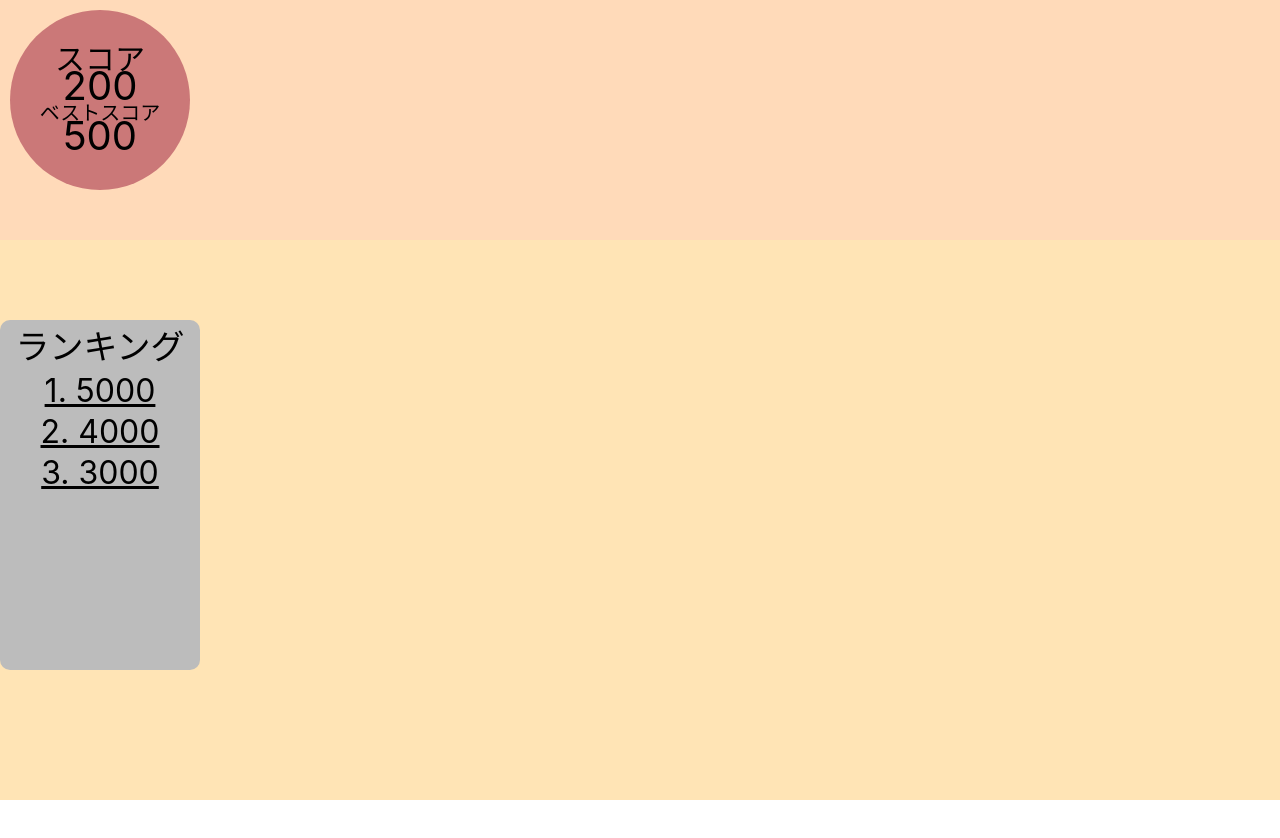
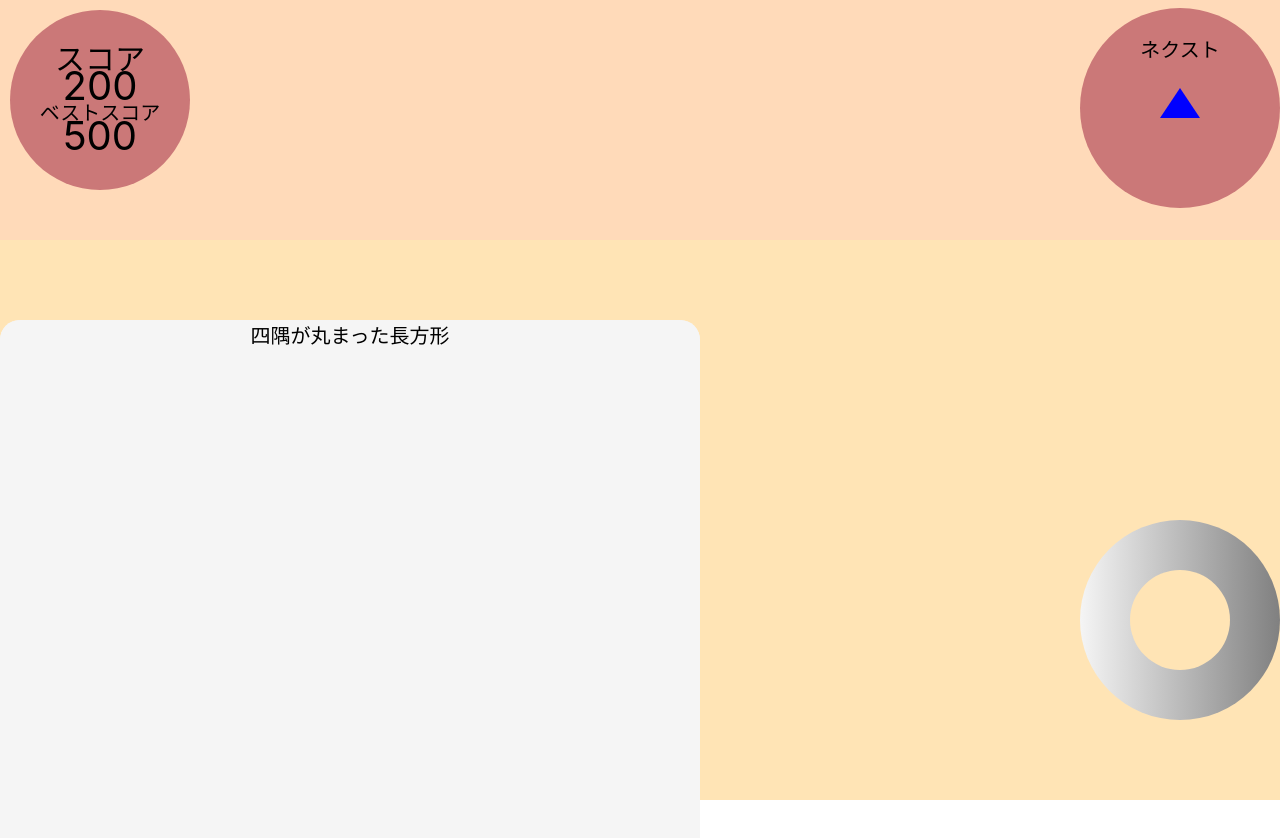
Before and after one commit to CA01971028/fruit_game, a React (Create React App) app in the folder game/frontend/: page / in a window 1280 px wide. Shown: the top 838 px of the page. Before the commit the page ends 800 px from the top, so only its background shows below. Built offline with nearby package versions, Linux system fonts and the light colour scheme.

Commit message:
add next

```diff
--- a/game/frontend/src/App.tsx
+++ b/game/frontend/src/App.tsx
@@ -1,9 +1,12 @@
 import React from 'react';
-import './App.css';
+import './App.css'
 import './css/compornent.css'
-import Background from './compornent/background';
+import Background from './compornent/background'
 import Score from './compornent/score'
-import Ranking from './compornent/ranking';
+import Ranking from './compornent/ranking'
+import Next from './compornent/next'
+import Next_block from './compornent/next_block';
+import Rectangle from './compornent/rectangle';
 
 function App() {
   return (
@@ -11,6 +14,9 @@ function App() {
     <Background />
     <Score />
     <Ranking />
+    <Next />
+    <Next_block />
+    <Rectangle />
     </div>
   );
 }
--- a/game/frontend/src/compornent/background.tsx
+++ b/game/frontend/src/compornent/background.tsx
@@ -3,12 +3,10 @@ import '../App'
 
 function background() {
   return (
-    <div>
         <div className="background-container">
             <div className="top-half"></div>
             <div className="bottom-half"></div>
         </div>
-    </div>
   )
 }
 
--- a/game/frontend/src/compornent/next.tsx
+++ b/game/frontend/src/compornent/next.tsx
@@ -2,8 +2,9 @@ import React from 'react'
 
 function next() {
   return (
-    <div>
-
+    <div className="circle">
+      <div className="triangle"></div>
+      <span className="text">ネクスト</span>
     </div>
   )
 }
--- a/game/frontend/src/compornent/next_block.tsx
+++ b/game/frontend/src/compornent/next_block.tsx
@@ -2,9 +2,7 @@ import React from 'react'
 
 function next_block() {
   return (
-    <div>
-
-    </div>
+    <div className="donut"></div>
   )
 }
 
--- a/game/frontend/src/compornent/rectangle.tsx
+++ b/game/frontend/src/compornent/rectangle.tsx
@@ -2,8 +2,8 @@ import React from 'react'
 
 function rectangle() {
   return (
-    <div>
-
+    <div className="rounded-rectangle">
+      四隅が丸まった長方形
     </div>
   )
 }
--- a/game/frontend/src/compornent/score.tsx
+++ b/game/frontend/src/compornent/score.tsx
@@ -1,5 +1,4 @@
 import React from 'react';
-import '../App.css';
 
 function Score() {
   return (
--- a/game/frontend/src/css/compornent.css
+++ b/game/frontend/src/css/compornent.css
@@ -1,4 +1,4 @@
-/* 背景 */
+/* background.tsx (背景) */
 .background-container {
     position: relative;
     width: 100%;
@@ -15,7 +15,7 @@
     background-color: #FFE4B5; /* 薄い桃色 */
   }
 
-/* スコア表示 */
+/* score.tsx (スコア表示) */
   .score-container {
     position: absolute;
     top: 0;
@@ -31,7 +31,7 @@
 }
 
 
-/* ランキング表示 */
+/* ranking.tsx (ランキング表示) */
 .rounded-rectangle {
     position: absolute;
     top: 40%;
@@ -48,3 +48,69 @@
   font-size: 32px;
   text-decoration: underline;
  }
+
+/* next.css(次のブロック表示) */
+.circle {
+  position: absolute;
+  top: 1%;
+  right: 0;
+  width: 200px;
+  height: 200px;
+  border-radius: 50%;
+  background-color: #CB7878;
+  display: flex;
+  justify-content: center;
+}
+
+.triangle {
+  position: absolute;
+  top: 80px; /* Adjust the position as needed */
+  width: 0;
+  height: 0;
+  border-left: 20px solid transparent;
+  border-right: 20px solid transparent;
+  border-bottom: 30px solid blue; /* Change to border-bottom for an inverted triangle */
+}
+
+.text {
+  position: absolute;
+  top: 20%;
+  left: 50%;
+  transform: translate(-50%, -50%);
+  font-size: 20px;
+  color: black;
+}
+
+/* next_block.tsx (ブロックの一覧と進化先の表示) */
+
+.donut {
+  position: absolute;
+  top: 65%;
+  right: 0;
+  width: 200px;
+  height: 200px;
+  border-radius: 50%;
+  background: linear-gradient(90deg, whitesmoke, gray);
+}
+
+.donut::before {
+  content: "";
+  position: absolute;
+  top: 50%;
+  left: 50%;
+  width: 100px; /* 内円のサイズを調整 */
+  height: 100px;
+  background-color: #FFE4B5; /* 背景色が透明になるよう設定 */
+  border-radius: 50%;
+  transform: translate(-50%, -50%);
+}
+
+.rounded-rectangle {
+  position: absolute;
+  width: 700px;
+  height: 900px;
+  background-color: whitesmoke;
+  border-radius: 20px;
+  color: black;
+  font-size: 20px;
+}
```
